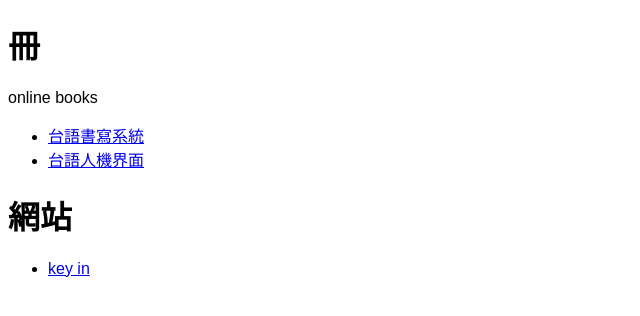
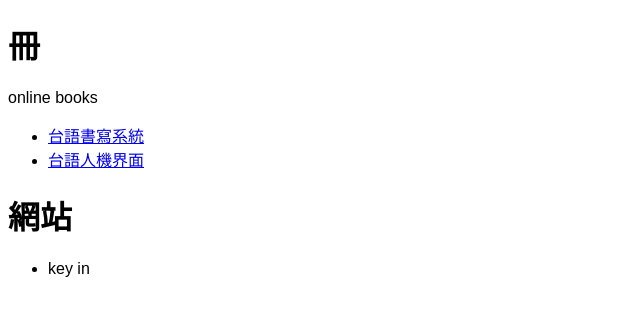
Before and after one commit to taipalogy/taipalogy.github.io, a plain HTML site: page index.html in a window 1280 px wide. Shown: the full height of the page, 0-640 px from the left. Drawn offline with Linux system fonts and the light colour scheme.

Commit message:
remove gh-pages branch from keyin

```diff
--- a/index.html
+++ b/index.html
@@ -19,7 +19,7 @@
 
 <h1>網站</h1>
 <ul>
-   <li><a href="http://sotrox.github.io/keyin">key in</a>
+   <li>key in
 </ul>
 
 </body>
```
